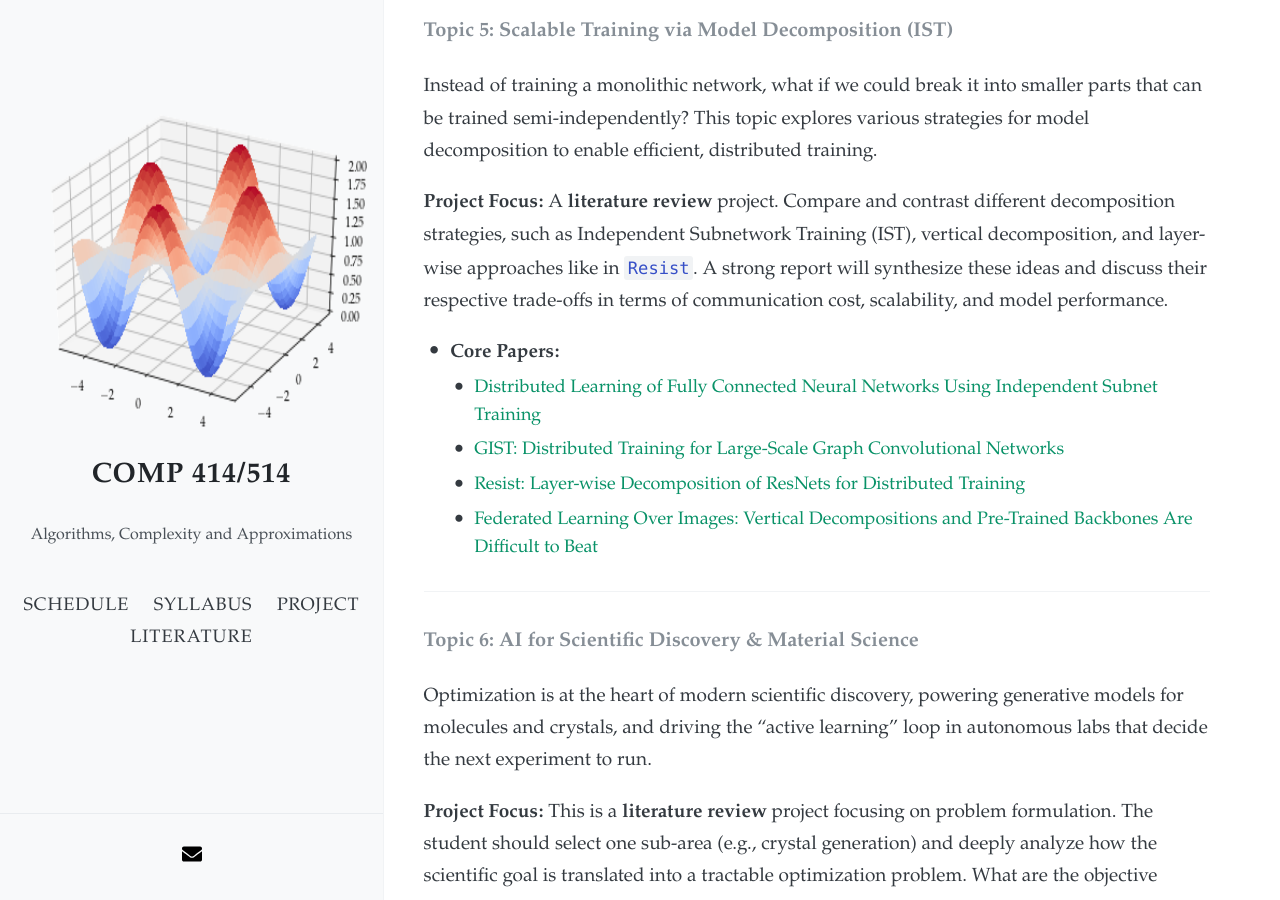
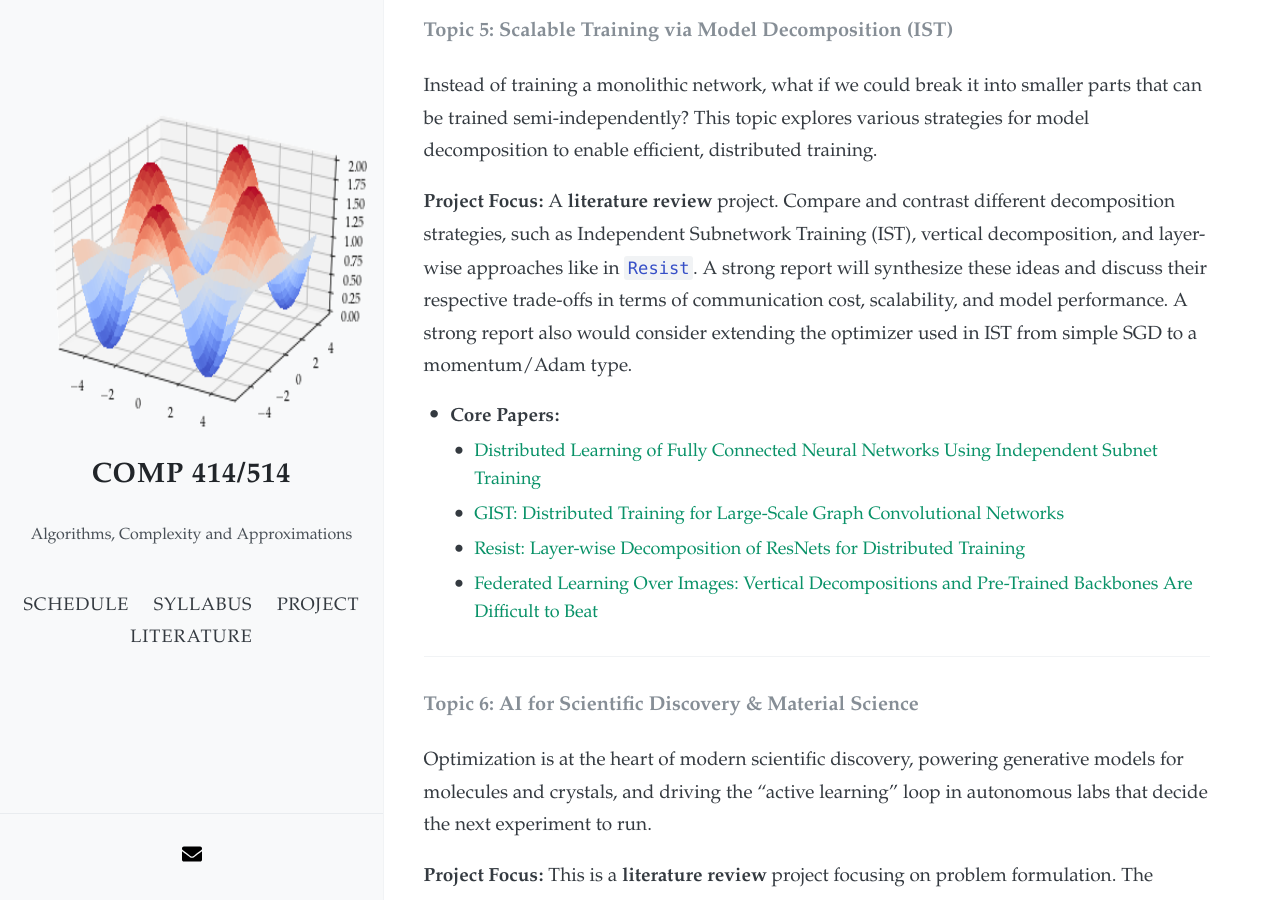
Before and after one commit to akyrillidis/comp414-514, a Jekyll site: the page built from project.md, in a window 1280 px wide and 900 px high, scrolled down 3959 px. Built offline with Jekyll 4.4.1, drawn with Linux system fonts in a browser that asks for light colours; nearby versions of some CDN libraries.

Commit message:
Update project.md

```diff
--- a/project.md
+++ b/project.md
@@ -97,7 +97,7 @@ How do you train a model when data is decentralized and workers are unreliable?
 #### **Topic 5: Scalable Training via Model Decomposition (IST)**
 Instead of training a monolithic network, what if we could break it into smaller parts that can be trained semi-independently? This topic explores various strategies for model decomposition to enable efficient, distributed training.
 
-**Project Focus:** A **literature review** project. Compare and contrast different decomposition strategies, such as Independent Subnetwork Training (IST), vertical decomposition, and layer-wise approaches like in `Resist`. A strong report will synthesize these ideas and discuss their respective trade-offs in terms of communication cost, scalability, and model performance.
+**Project Focus:** A **literature review** project. Compare and contrast different decomposition strategies, such as Independent Subnetwork Training (IST), vertical decomposition, and layer-wise approaches like in `Resist`. A strong report will synthesize these ideas and discuss their respective trade-offs in terms of communication cost, scalability, and model performance. A strong report also would consider extending the optimizer used in IST from simple SGD to a momentum/Adam type.
 
 - **Core Papers:**
   - [Distributed Learning of Fully Connected Neural Networks Using Independent Subnet Training](https://par.nsf.gov/servlets/purl/10404274)
```
